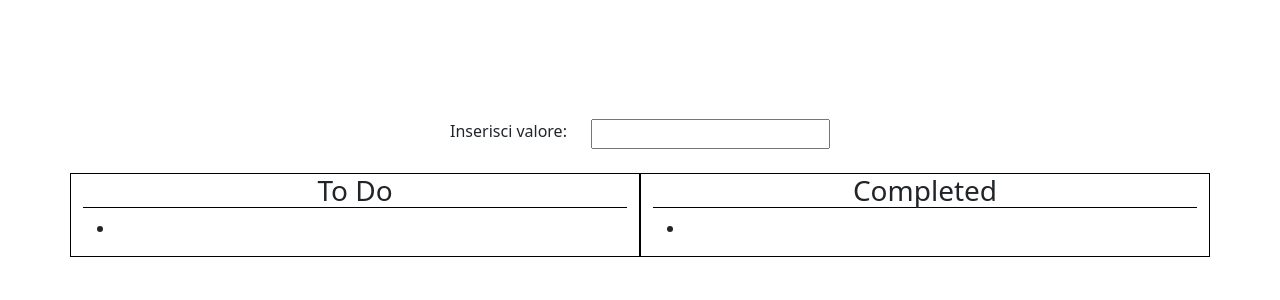
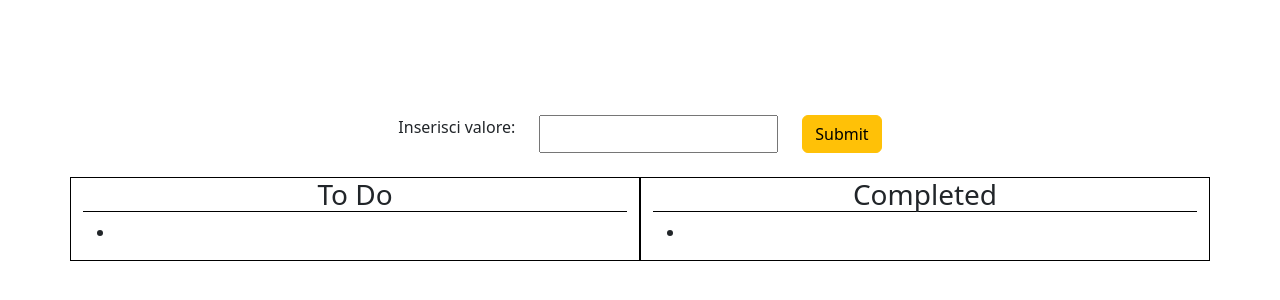
Before and after one commit to ruggerifrancesco/vue-todolist, a plain HTML site: page index.html in a window 1280 px wide. Shown: the part 212-512 px from the top of the page. Drawn offline with nearby package versions, Linux system fonts and the light colour scheme.

Commit message:
Added a button for submitting value input

```diff
--- a/index.html
+++ b/index.html
@@ -32,6 +32,7 @@
             <div class="my_input-container d-flex gap-4">
                 <label for="inputListItem">Inserisci valore:</label>
                 <input type="text" id="inputListItem" v-model="inputValue">
+                <button class="btn btn-warning">Submit</button>
             </div>
 
             <div class="container mt-4">
```
